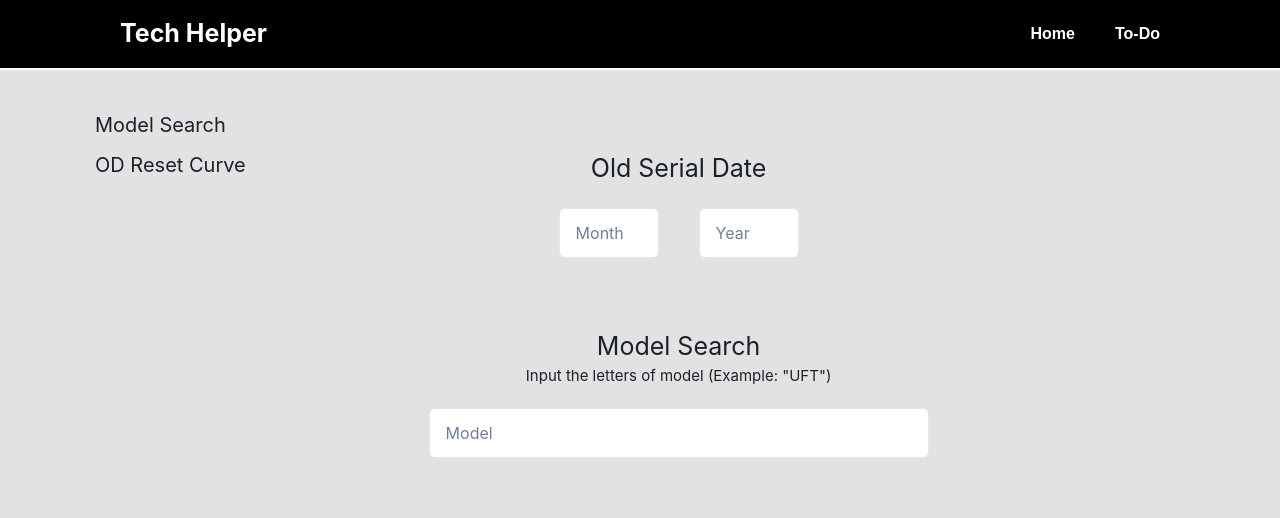
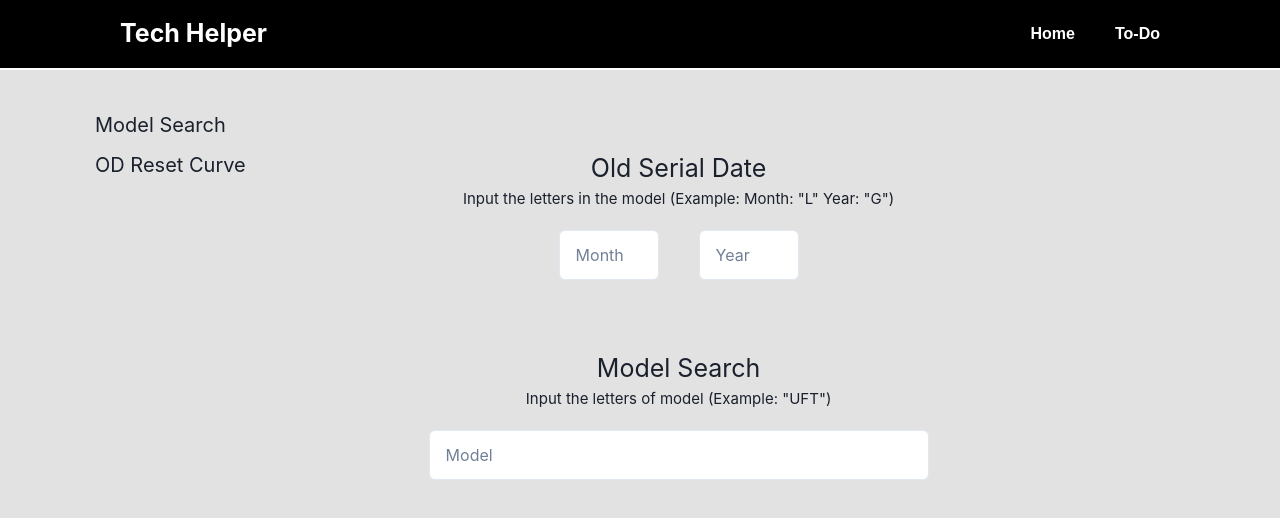
Before and after one commit to Erick-Bravo/tech_helper, a React (Create React App) app: page / in a window 1280 px wide. Shown: the top 518 px of the page. Built offline with nearby package versions, Linux system fonts and the light colour scheme.

Commit message:
oldModelSearch enter triggers both month and year. plus title

```diff
--- a/src/components/Links_Home/ModelSearch/ModelInput.tsx
+++ b/src/components/Links_Home/ModelSearch/ModelInput.tsx
@@ -13,7 +13,7 @@ const ModelInput = () => {
   const handleSubmit = () => {
     const filteredList = modelList.filter((item) => {
       if (inputText === "") {
-        return;
+        return
       }
       return item.id.includes(inputText);
     });
--- a/src/components/Links_Home/ModelSearch/ModelSearch.tsx
+++ b/src/components/Links_Home/ModelSearch/ModelSearch.tsx
@@ -7,6 +7,7 @@ const Search = () => {
     <Flex h="100%" p="40px 0px" justifyContent="center" alignItems="center">
       <Flex w="100%" alignItems="center" flexDir="column">
         <Text fontSize="25px">Old Serial Date</Text>
+        <Text fontSize="15px">Input the letters in the model (Example: Month: "L" Year: "G")</Text>
         <OldAssModel />
         <Text mt="50px" fontSize="25px">
           Model Search
--- a/src/components/Links_Home/ModelSearch/OldAssInput.tsx
+++ b/src/components/Links_Home/ModelSearch/OldAssInput.tsx
@@ -66,6 +66,7 @@ const OldAssModel = () => {
   const handleYearEnter = (event: { key: string }) => {
     if (event.key === "Enter") {
       handleYearSubmit();
+      handleMonthSubmit()
     }
   };
 
```
